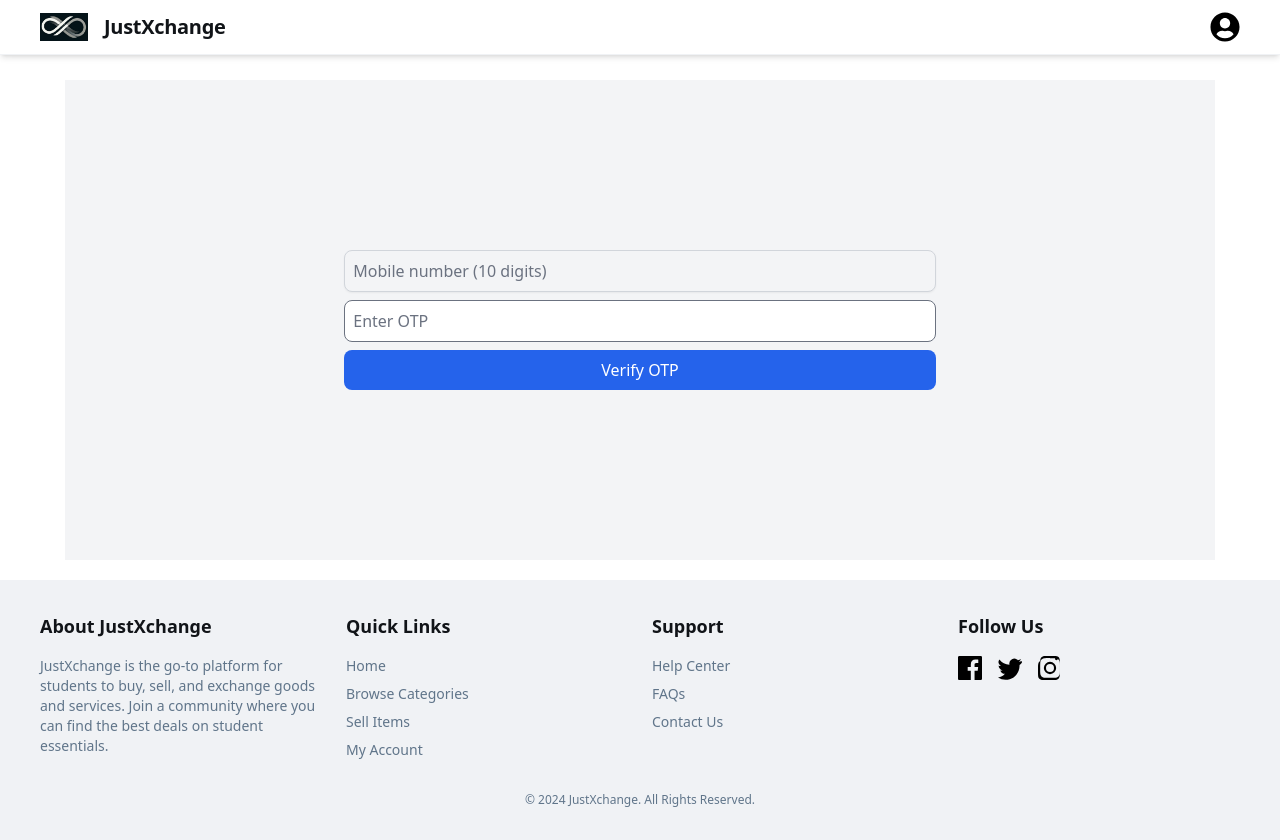
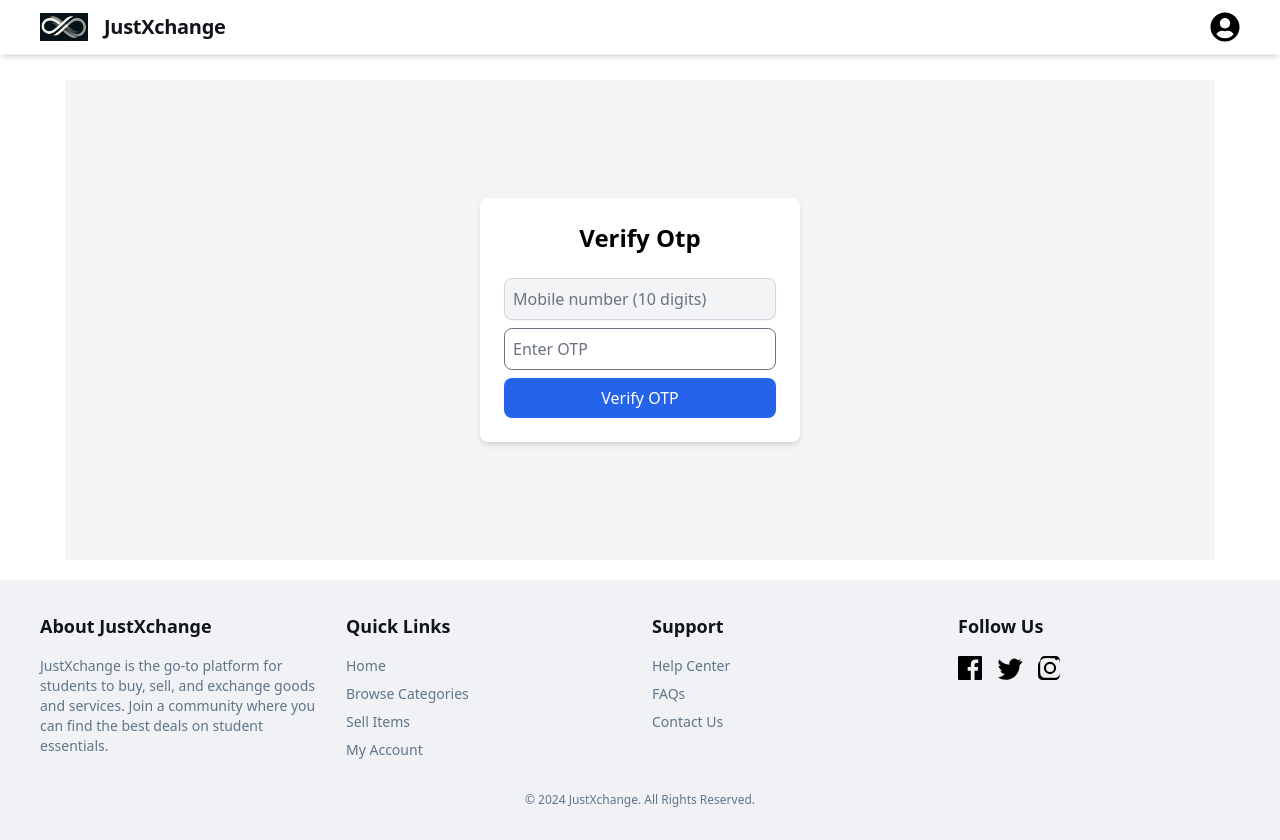
Before and after one commit to sn0111/justxchange-ui, a Next.js app: page /login/verify in a window 1280 px wide. Built offline with nearby package versions, Linux system fonts and the light colour scheme.

Commit message:
small ui changes

```diff
--- a/src/app/container/otp_verifier/OtpVerifierContainer.tsx
+++ b/src/app/container/otp_verifier/OtpVerifierContainer.tsx
@@ -12,6 +12,7 @@ import { useRouter, useSearchParams } from 'next/navigation';
 import React, { useState } from 'react';
 import { useForm } from 'react-hook-form';
 import * as yup from 'yup';
+import { motion } from 'framer-motion';
 
 const otpSchema = yup.object().shape({
   otp: yup
@@ -64,11 +65,19 @@ const OtpVerifierContainer = () => {
   return (
     <div>
       {isLoading && <LoaderComponent />}
-      <OtpVerifier
-        mobileNumber={mobileNumber as string}
-        otpForm={otpForm}
-        onOtpSubmit={otpForm.handleSubmit(onSubmitOtp)}
-      />
+      <motion.div
+        initial={{ opacity: 0, x: 100 }}
+        animate={{ opacity: 1, x: 0 }}
+        transition={{ duration: 0.5 }}
+        className="flex flex-col items-center justify-center w-[20rem] p-6 bg-white rounded-lg shadow-md"
+      >
+        <h1 className="text-2xl font-bold mb-6">Verify Otp</h1>
+        <OtpVerifier
+          mobileNumber={mobileNumber as string}
+          otpForm={otpForm}
+          onOtpSubmit={otpForm.handleSubmit(onSubmitOtp)}
+        />
+      </motion.div>
     </div>
   );
 };
--- a/src/services/hooks/apiEndPoints.ts
+++ b/src/services/hooks/apiEndPoints.ts
@@ -7,10 +7,11 @@ export const API_ENDPOINTS = {
     getUserProducts: () => `/user/products`,
     getProductByCategory: (categoryId: number) =>
       `/products/category/${categoryId}`,
-    addToWishlist: (productUuid: string) => `/product/add-wishlist/${productUuid}`,
+    addToWishlist: (productUuid: string) =>
+      `/product/add-wishlist/${productUuid}`,
     getWishlists: () => `/product/user-wishlists`,
     filterProducts: () => `/filter/products`,
-    productSuggestions: () => `/products/suggestions`,
+    productSuggestions: () => `/product/suggestions`,
   },
   category: {
     getCategories: () => `/categories`,
```
